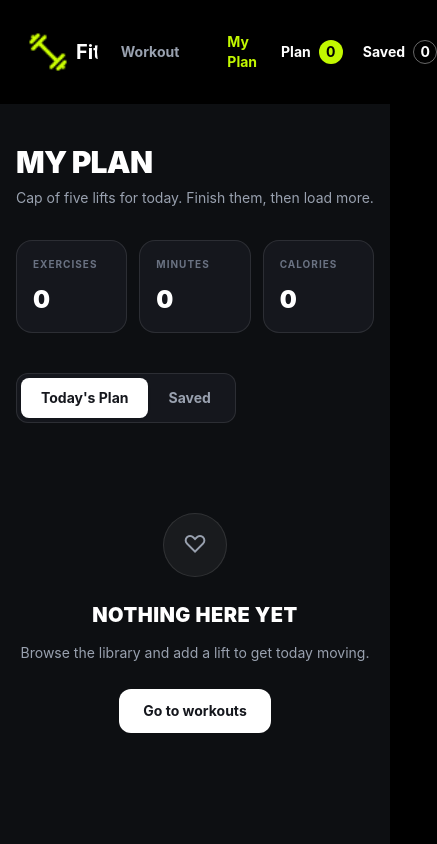
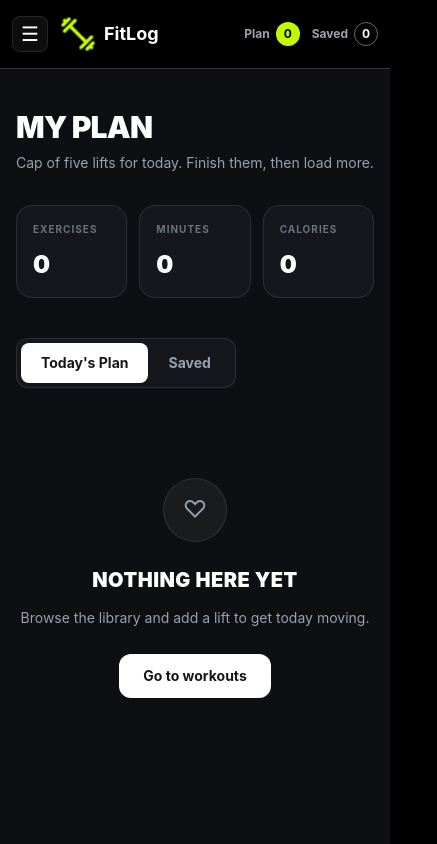
Before and after one commit to Sudhanya13/Fitlog-, a Next.js app: page /myplan in a window 390 px wide. Shown: the top 844 px of the page, 437 px wide, since content can reach past the window. Built offline with nearby package versions, Linux system fonts and the light colour scheme.

Commit message:
adding color

```diff
--- a/src/app/myplan/page.tsx
+++ b/src/app/myplan/page.tsx
@@ -29,7 +29,7 @@ export default function MyPlan() {
     );
 
     const calories = todayPlan.reduce(
-      (total, workout) => total + Number(workout.calories || 0),
+      (total, workout) => total + Number(workout.caloriesBurned || 0),
       0,
     );
 
@@ -55,7 +55,7 @@ export default function MyPlan() {
       }
 
       if (sortBy === "calories") {
-        return Number(a.calories || 0) - Number(b.calories || 0);
+        return Number(a.caloriesBurned || 0) - Number(b.caloriesBurned || 0);
       }
 
       if (sortBy === "rating") {
@@ -247,9 +247,9 @@ export default function MyPlan() {
         ) : (
           /* Workout List */
           <div className="mt-6 space-y-4">
-            {sortedWorkouts.map((workout, index) => (
+            {sortedWorkouts.map((workout) => (
               <article
-                key={index}
+                key={workout.id}
                 className="overflow-hidden rounded-2xl border border-white/10 bg-[#15171D]"
               >
                 <div className="flex flex-col sm:flex-row">
@@ -281,7 +281,7 @@ export default function MyPlan() {
 
                           <span className="text-white/20">|</span>
 
-                          <span>🔥 {workout.calories} kcal</span>
+                          <span>🔥 {workout.caloriesBurned} kcal</span>
 
                           <span className="text-white/20">|</span>
 
--- a/src/components/Navbar.tsx
+++ b/src/components/Navbar.tsx
@@ -2,7 +2,7 @@
 
 import Image from "next/image";
 import Link from "next/link";
-import { useContext } from "react";
+import { useContext, useState } from "react";
 import { usePathname } from "next/navigation";
 
 import { Workoutcontext } from "@/context/WorkoutProvider";
@@ -11,27 +11,49 @@ export default function Navbar() {
   const { todayPlan, saveLater } = useContext(Workoutcontext);
   const pathname = usePathname();
 
+  const [menuOpen, setMenuOpen] = useState(false);
+
   return (
-    <nav className="flex items-center justify-between px-7 py-5">
-      {/* LEFT — Logo */}
+    <nav className="w-full px-3 py-4 sm:px-4 lg:px-5 border-b  border-white/20">
+      <div className=" container mx-auto w-full max-w-[1500px]">
+        {/* Navbar Top */}
+        <div className="relative flex items-center justify-between">
+          {/* LEFT — Hamburger + Logo */}
+          <div className="flex items-center gap-3">
+            {/* Hamburger */}
+            <button
+              type="button"
+              onClick={() => setMenuOpen(!menuOpen)}
+              aria-label="Toggle navigation menu"
+              aria-expanded={menuOpen}
+              className="flex h-9 w-9 items-center justify-center rounded-lg border border-white/10 bg-white/5 text-white transition hover:bg-white/10 lg:hidden"
+            >
+              <span className="text-xl leading-none">
+                {menuOpen ? "✕" : "☰"}
+              </span>
+            </button>
+
+            {/* Logo */}
             <Link href="/" className="flex items-center gap-2">
               <Image
                 src="/logo.png"
                 alt="FitLog logo"
                 width={40}
                 height={40}
-          className="h-10 w-10"
+                className="h-9 w-9 sm:h-10 sm:w-10"
               />
 
-        <h1 className="text-xl font-bold text-white">FitLog</h1>
+              <h1 className="text-lg font-bold text-white sm:text-xl">
+                FitLog
+              </h1>
             </Link>
+          </div>
 
-      {/* MIDDLE — Navigation */}
-      <div className="flex items-center gap-2 rounded-full bg-black p-1">
-        {/* Workout */}
+          {/* CENTER — Desktop Navigation */}
+          <div className="absolute left-1/2 hidden -translate-x-1/2 items-center gap-2 rounded-full bg-black p-1 lg:flex">
             <Link
               href="/"
-          className={`rounded-full px-5 py-2 text-sm font-bold transition ${
+              className={`rounded-full px-6 py-2 text-sm font-bold transition ${
                 pathname === "/"
                   ? "text-[#C2F800]"
                   : "text-gray-400 hover:text-white"
@@ -40,13 +62,12 @@ export default function Navbar() {
               Workout
             </Link>
 
-        {/* My Plan */}
             <Link
               href="/myplan"
-          className={`rounded-full px-5 py-2 text-sm font-bold transition ${
+              className={`rounded-full px-6 py-2 text-sm font-bold transition ${
                 pathname === "/myplan"
                   ? "text-[#C2F800]"
-              : "text-gray-400 hover:text-white"
+                  : "text-[#9CA3AF] hover:text-white"
               }`}
             >
               My Plan
@@ -54,11 +75,11 @@ export default function Navbar() {
           </div>
 
           {/* RIGHT — Status Counters */}
-      <div className="flex items-center gap-5 text-white">
+          <div className="flex items-center gap-3 text-[#9CA3AF] sm:gap-4">
             {/* Plan */}
             <Link
               href="/myplan"
-          className="flex items-center gap-2 text-sm font-bold"
+              className="flex items-center gap-1.5 text-xs font-bold sm:gap-2 sm:text-sm"
             >
               <span>Plan</span>
 
@@ -76,7 +97,7 @@ export default function Navbar() {
             {/* Saved */}
             <Link
               href="/myplan"
-          className="flex items-center gap-2 text-sm font-bold"
+              className="flex items-center gap-1.5 text-xs font-bold sm:gap-2 sm:text-sm"
             >
               <span>Saved</span>
 
@@ -85,6 +106,37 @@ export default function Navbar() {
               </span>
             </Link>
           </div>
+        </div>
+
+        {/* MOBILE / TABLET MENU */}
+        {menuOpen && (
+          <div className="mt-4 rounded-2xl border border-white/10 bg-black p-2 lg:hidden">
+            <Link
+              href="/"
+              onClick={() => setMenuOpen(false)}
+              className={`block rounded-xl px-4 py-3 text-sm font-bold transition ${
+                pathname === "/"
+                  ? "bg-[#C2F800] text-black"
+                  : "text-gray-300 hover:bg-white/10 hover:text-white"
+              }`}
+            >
+              Workout
+            </Link>
+
+            <Link
+              href="/myplan"
+              onClick={() => setMenuOpen(false)}
+              className={`mt-1 block rounded-xl px-4 py-3 text-sm font-bold transition ${
+                pathname === "/myplan"
+                  ? "bg-[#C2F800] text-black"
+                  : "text-gray-300 hover:bg-white/10 hover:text-white"
+              }`}
+            >
+              My Plan
+            </Link>
+          </div>
+        )}
+      </div>
     </nav>
   );
 }
--- a/src/components/homepage/Banner.tsx
+++ b/src/components/homepage/Banner.tsx
@@ -3,7 +3,7 @@ import Image from "next/image";
 
 export default function Banner() {
   return (
-    <div className="min-h-[500px] bg-[#15171D] text-white  overflow-hidden flex flex-col md:flex-row items-center justify-between px-8 md:px-16 py-12">
+    <div className="min-h-[500px] mt-10 bg-[#15171D] text-white rounded-2xl overflow-hidden flex flex-col md:flex-row items-center justify-between px-10 mx-6 my-3 md:px-16 py-12">
       {/* Left Content */}
       <div className="flex flex-col items-start max-w-xl">
         <p className="text-sm tracking-[0.3em] text-lime-400 font-semibold mb-5">
```
Also changed, not shown: src/components/Footer.tsx (+4 -2 lines). Lines whose indentation alone changed are shown as unchanged.
